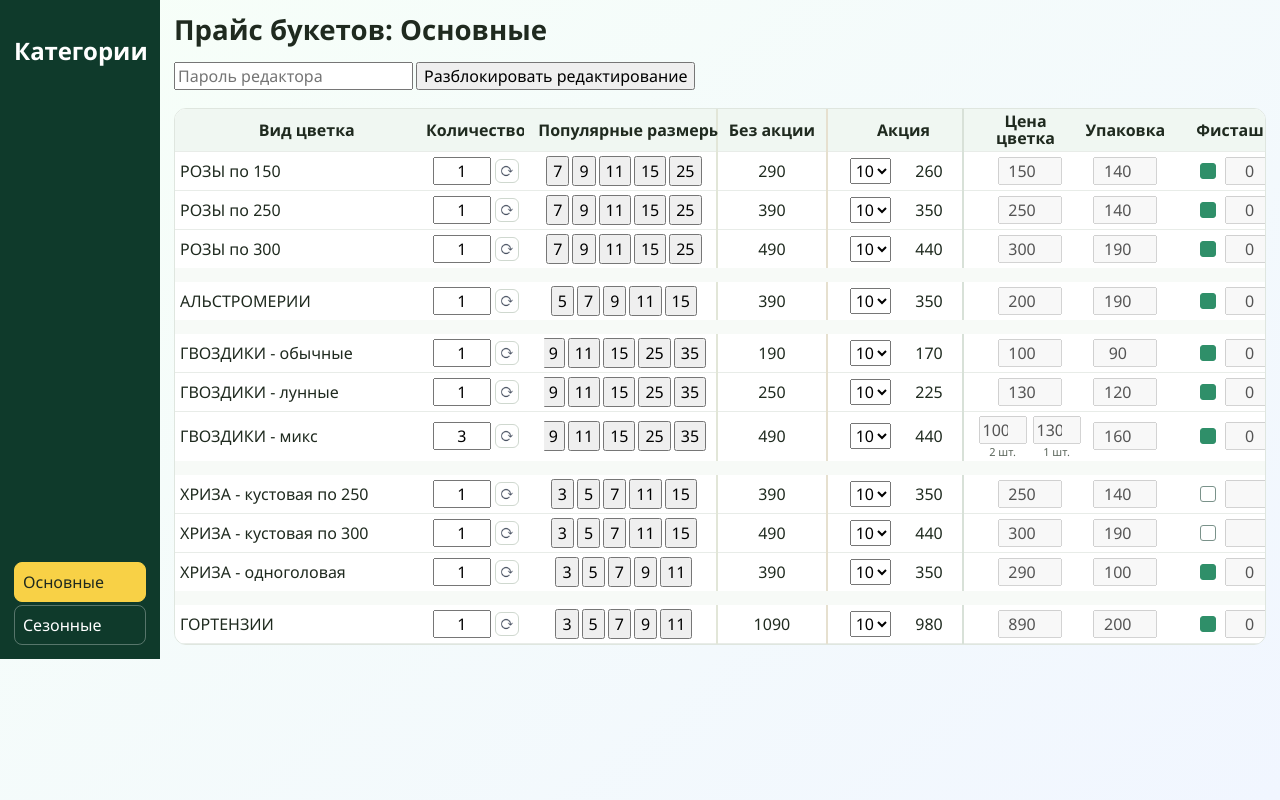
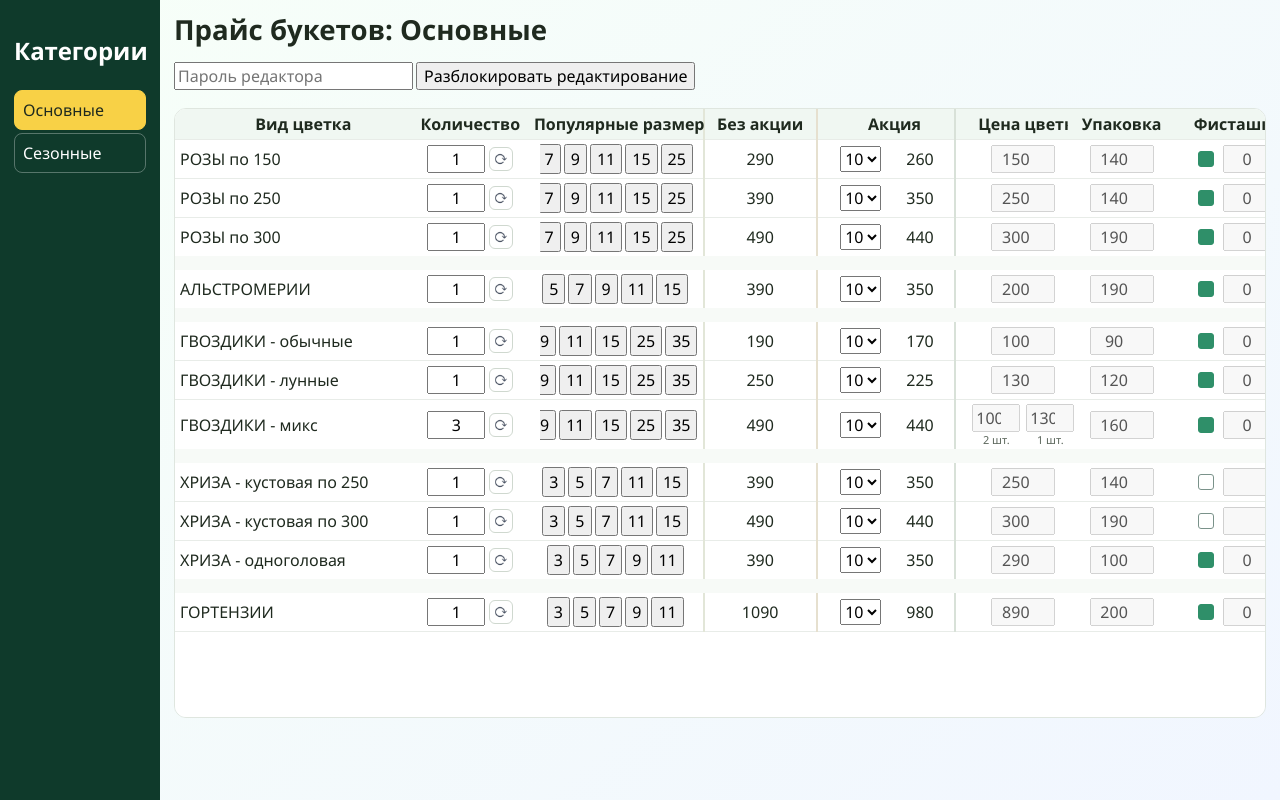
Before and after one commit to alizelect/flowers_baza, a Vue app: page / in a window 1280 px wide. Built offline with nearby package versions, Linux system fonts and the light colour scheme.

Commit message:
Refine web sidebar layout

```diff
--- a/src/App.vue
+++ b/src/App.vue
@@ -682,9 +682,9 @@ onMounted(async () => {
       <div class="table-wrap desktop-table-wrap">
         <table class="price-table">
           <colgroup>
-            <col style="width: 21%" />
+            <col style="width: 20%" />
             <col style="width: 9%" />
-            <col style="width: 14%" />
+            <col style="width: 13%" />
             <col style="width: 9%" />
             <col style="width: 11%" />
             <col style="width: 9%" />
--- a/src/components/SidebarMenu.vue
+++ b/src/components/SidebarMenu.vue
@@ -11,9 +11,6 @@ const sidebarTitle = '\u041a\u0430\u0442\u0435\u0433\u043e\u0440\u0438\u0438'
 <template>
   <aside class="sidebar">
     <h2>{{ sidebarTitle }}</h2>
-    <div class="sidebar-footer">
-      <slot />
-    </div>
     <div class="sidebar-menu-list">
       <button
         v-for="key in sections"
@@ -25,5 +22,8 @@ const sidebarTitle = '\u041a\u0430\u0442\u0435\u0433\u043e\u0440\u0438\u0438'
         {{ SECTION_LABELS[key] }}
       </button>
     </div>
+    <div class="sidebar-footer">
+      <slot />
+    </div>
   </aside>
 </template>
--- a/src/style.css
+++ b/src/style.css
@@ -39,7 +39,10 @@ select {
   display: flex;
   flex-direction: column;
   gap: 3px;
-  min-height: 100%;
+  height: 100vh;
+  min-height: 100vh;
+  position: sticky;
+  top: 0;
   align-self: stretch;
 }
 
@@ -51,6 +54,7 @@ select {
 .sidebar-menu-list {
   display: grid;
   gap: 3px;
+  align-content: start;
 }
 
 .menu-btn {
@@ -261,8 +265,9 @@ select {
 }
 
 .price-table th:nth-child(6) {
-  white-space: normal;
-  line-height: 1.05;
+  white-space: nowrap;
+  line-height: 1.1;
+  min-width: 108px;
   padding-right: 8px;
 }
 
@@ -844,6 +849,7 @@ select {
     flex-wrap: nowrap;
     gap: 4px;
     position: static;
+    height: auto;
     min-height: 0;
     align-content: start;
     align-self: start;
```
